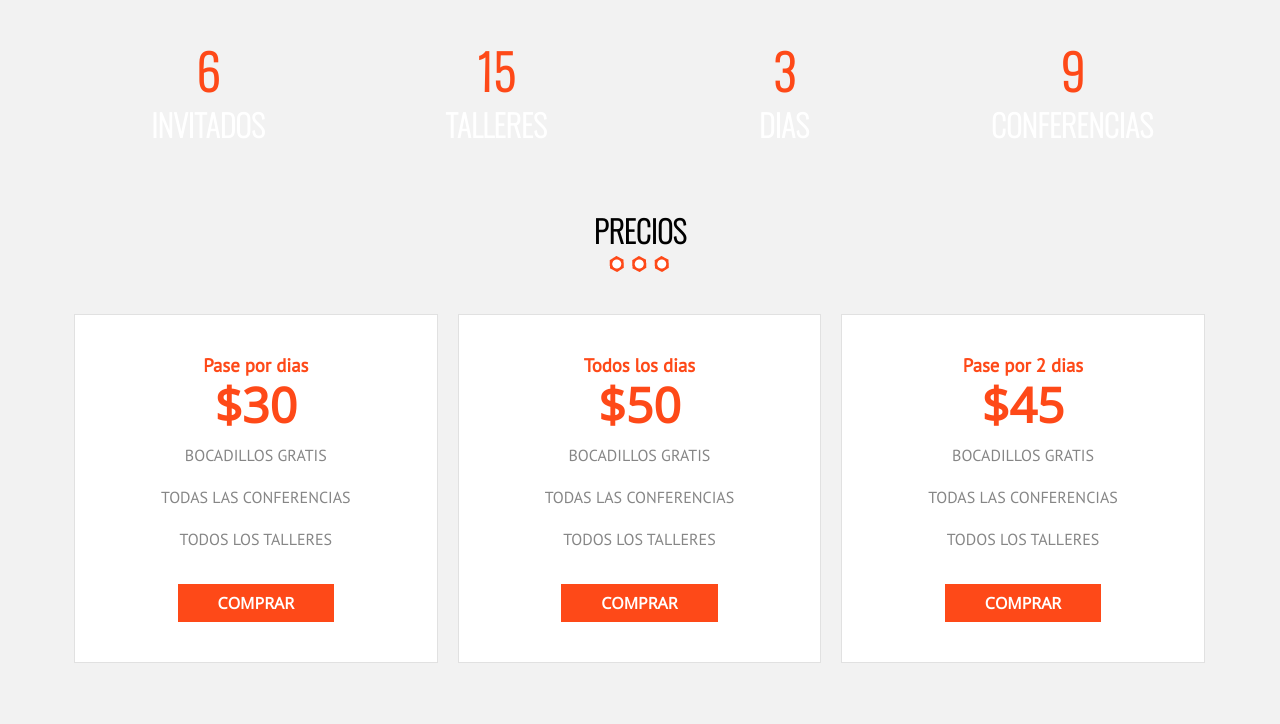
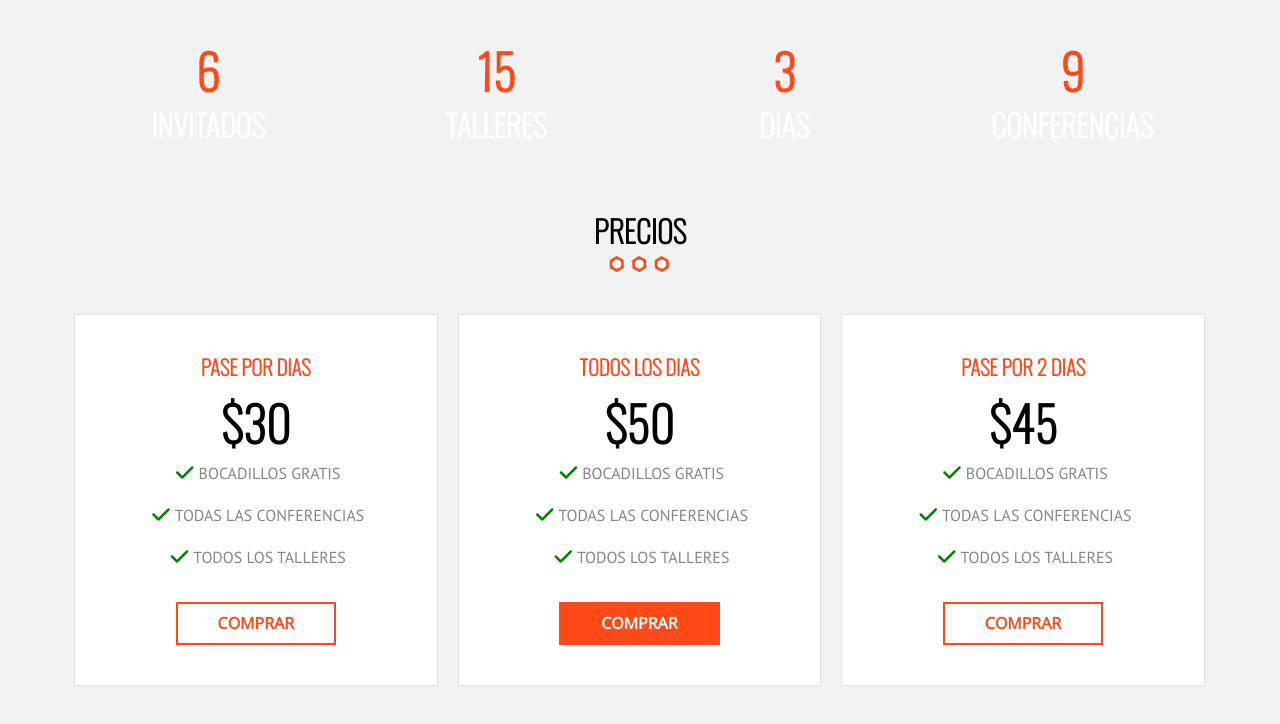
Before and after one commit to GustavoRu/Sitio-Web-para-conferencias, a website built with Parcel: page index.html in a window 1280 px wide. Shown: the part 2874-3598 px from the top of the page. Before the commit the page ends 3577 px from the top, so only its background shows below. Built offline with nearby package versions, Linux system fonts and the light colour scheme.

Commit message:
efectos lista precios

```diff
--- a/css/main.css
+++ b/css/main.css
@@ -159,6 +159,12 @@ h3{
   margin-top: 1rem;
   display: inline-block;
   transition: all .5s ease-in-out;
+  border: 2px solid var(--primario);
+}
+.button.hollow,
+.button.hollow:hover{
+  background-color: white;
+  color: var(--primario);
 }
 .button:hover{
   background-color: #e33000;
@@ -560,6 +566,17 @@ div.resumen-evento div{
   background-color: #ffffff;
   padding: 40px 0;
   text-align: center;
+  transition: all .5s ease-in-out;
+}
+.tabla-precios:hover{
+  transform: scale(1.1);
+  border: 1px solid var(--primario);
+  box-shadow: 0px 0px 50px #666;
+}
+.tabla-precios h3{
+  font-family: 'Oswald', sans-serif;
+  font-size: 1.3rem;
+  text-transform: uppercase;
 }
 .detalles-lista div{
   font-family: 'PT Sans', sans-serif;
@@ -571,11 +588,23 @@ div.resumen-evento div{
   line-height: 26px;
 }
 .num{
-  color: var(--primario);
+  color:#000000;
   font-size: 3rem;
   font-weight: bold;
   display: block;
   margin: 0 0 10px 0;
+  font-family: 'Oswald', sans-serif;
+  margin-top: 1rem;
+}
+.detalles-lista div:before{
+  font-family: 'FontAwesome';
+  display: inline-block ;
+  vertical-align: top;
+  padding: 0 5px;
+  font-size: 20px;
+  color:green;
+  -webkit-font-smoothing: antialiased;
+  content: '\f00c';
 }
 /* ==========================================================================
    Helper classes
```
